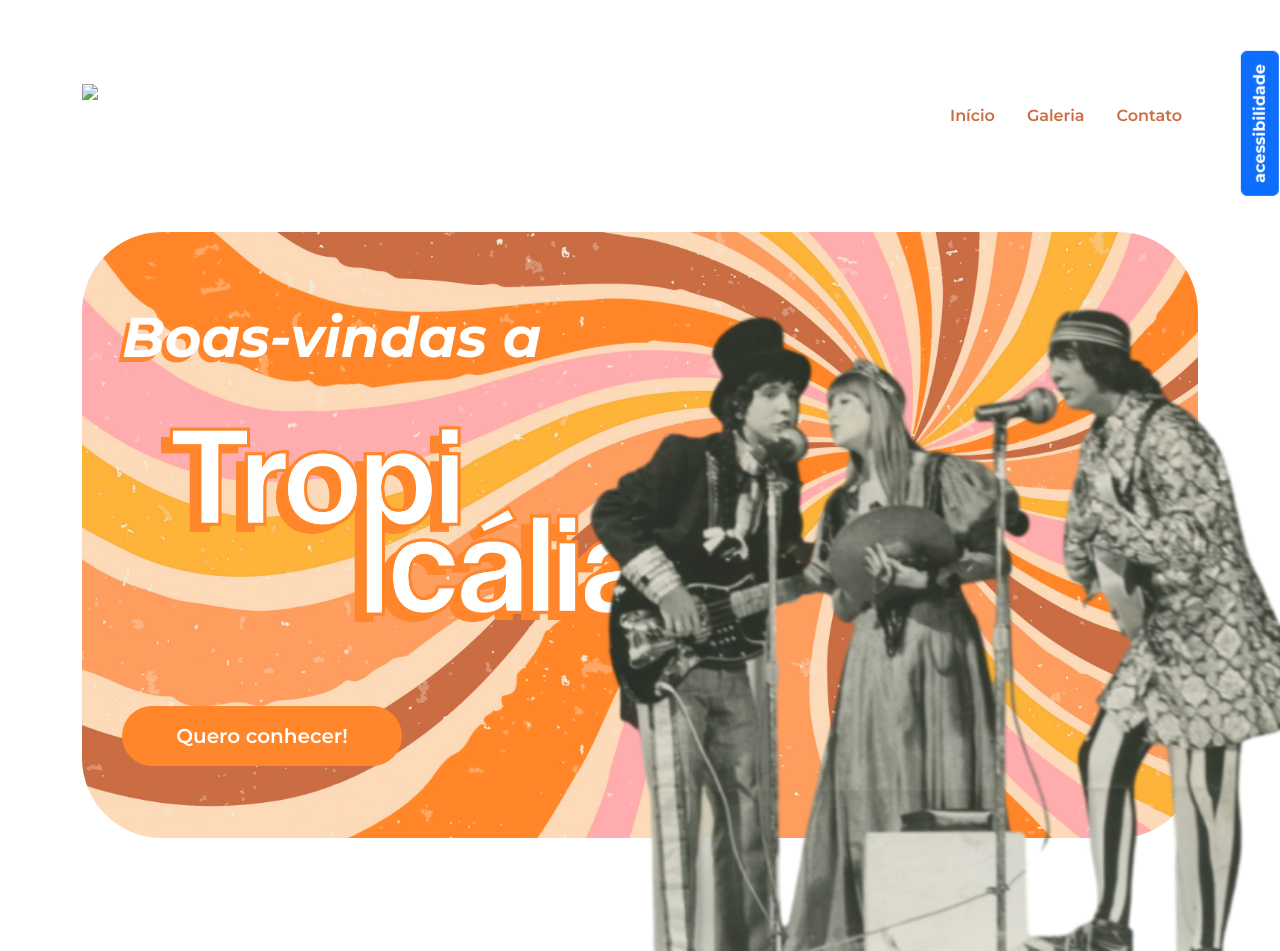
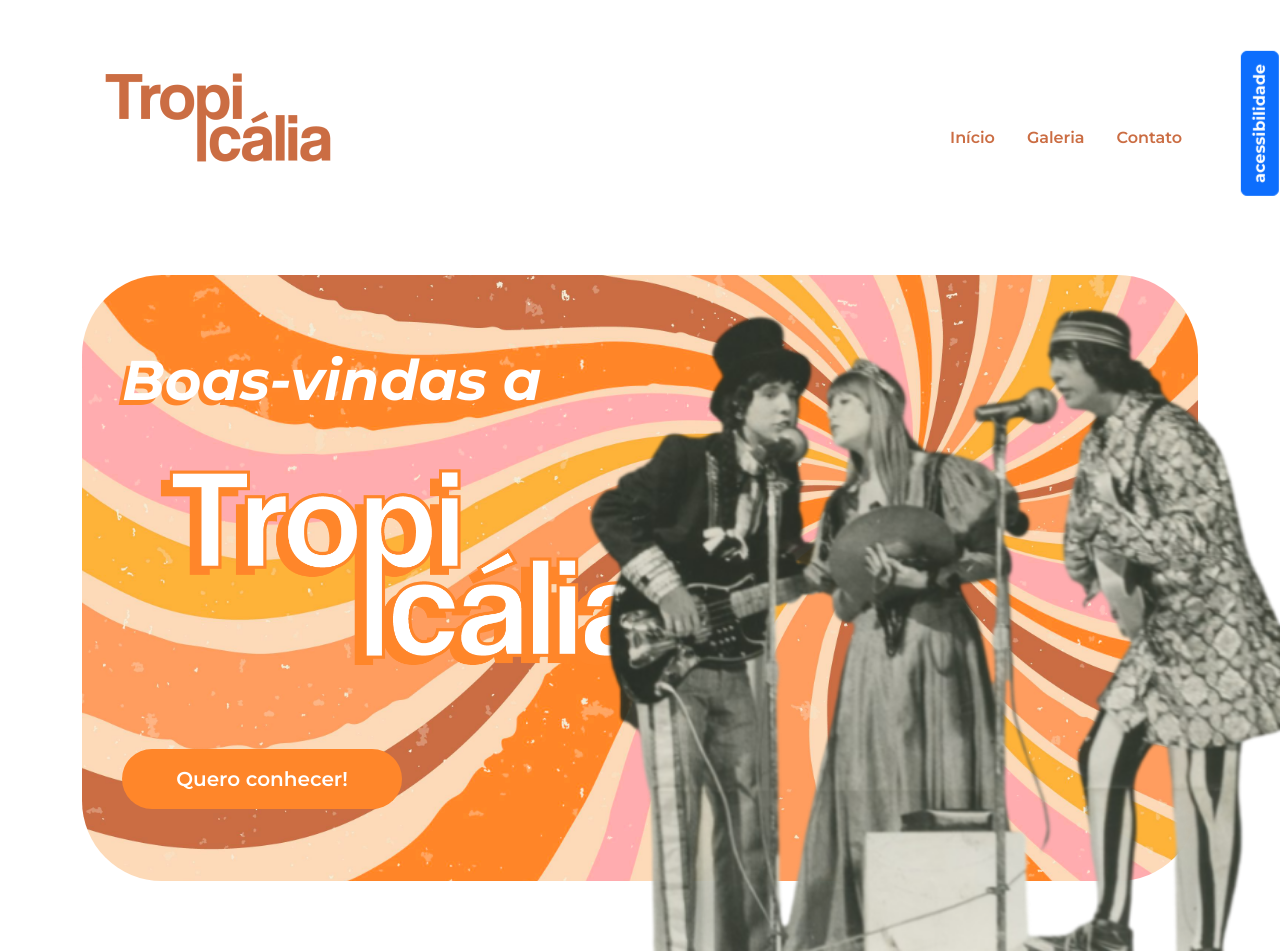
Before and after one commit to feerms/alura-codigos-1-tri, a plain HTML site: page index.html in a window 1280 px wide. Shown: the top 951 px of the page. Drawn offline with nearby package versions, Linux system fonts and the light colour scheme.

Commit message:
Update index.html

```diff
--- a/index.html
+++ b/index.html
@@ -15,7 +15,7 @@
     <header class=" p-5">
 
         <nav class="container d-flex justify-content-between align-items-center" >
-            <img src="logo.png" class="nav-img " loading="lazy">
+            <img src="img/logo.png" class="nav-img " loading="lazy">
             <ul class="nav mt-5">
                 <li class="nav-item"><a class="nav-link" href="#inicio">Início</a></li>
                 <li class="nav-item"><a class="nav-link" href="#galeria">Galeria</a></li>
```
